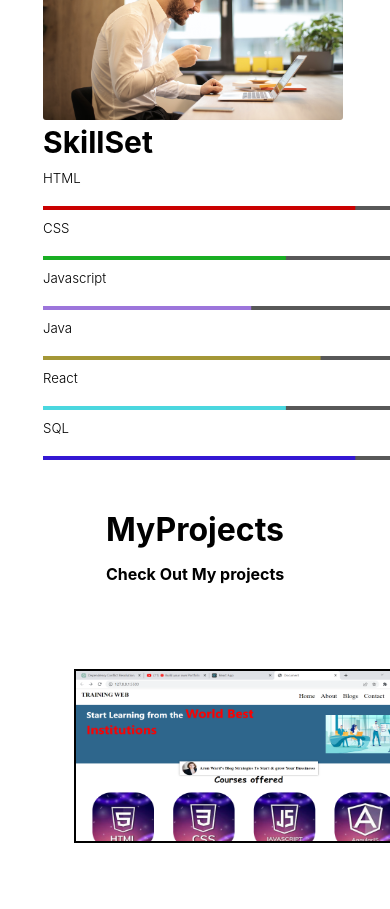
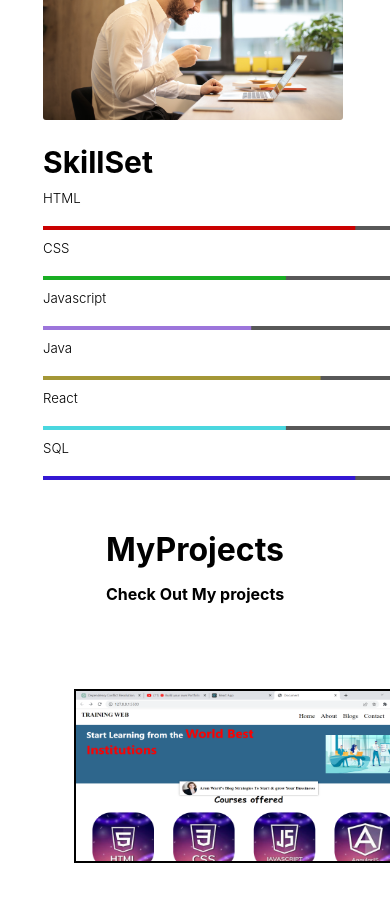
Before and after one commit to Ashii1/mohamedashiq1, a React (Create React App) app: page / in a window 390 px wide. Shown: the part 1180-2089 px from the top of the page. Built offline with nearby package versions, Linux system fonts and the light colour scheme.

Commit message:
Add files via upload

```diff
--- a/src/App.css
+++ b/src/App.css
@@ -355,6 +355,9 @@ a {
     margin: 156px 0 0 43px;
     display: block;
   }
+  .skillcontainer-text{
+    margin-top: 20px;
+  }
 
   .skill-img img {
     /* */
@@ -399,6 +402,7 @@ a {
     box-shadow: 0 40px 60px rgb(255, 255, 255);
     padding: 0;
     margin: 0;
+    transition: 0.3s ease-in-out;
   }
 
   #clck h4 {
```
